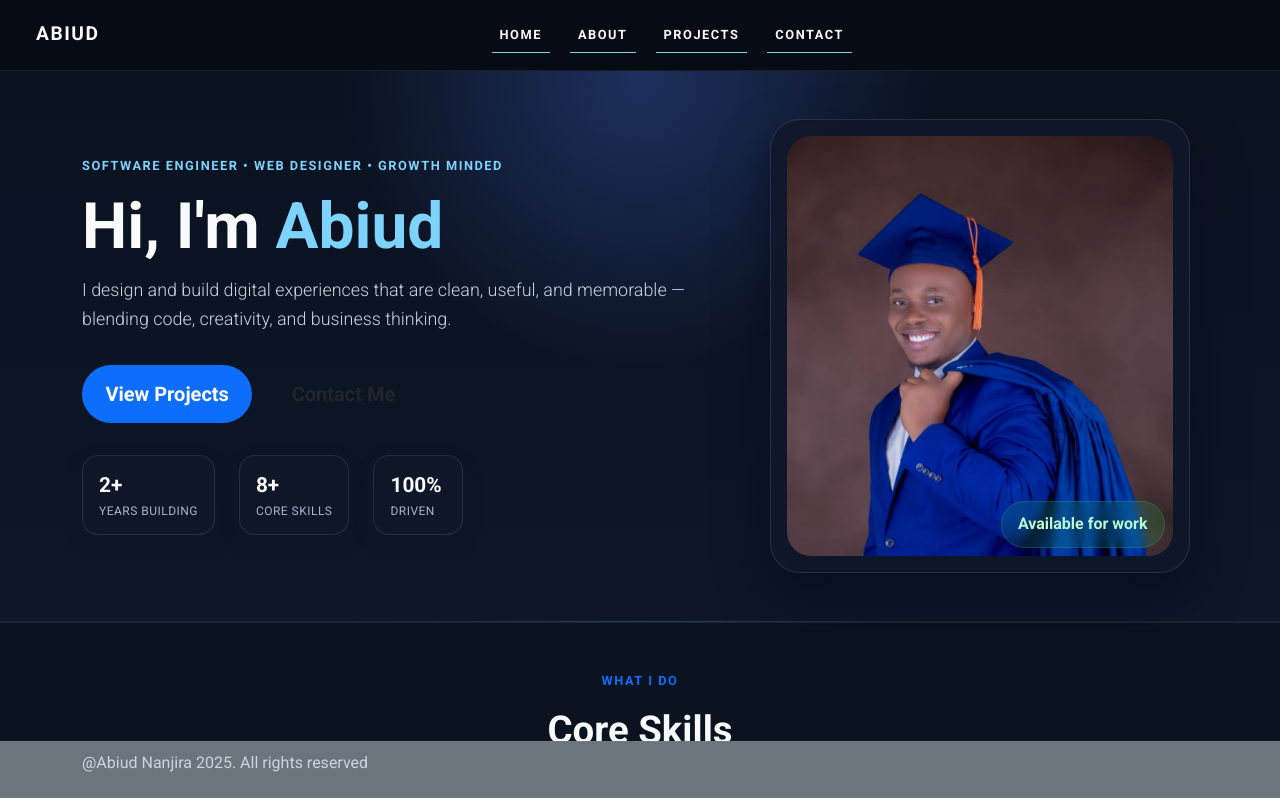
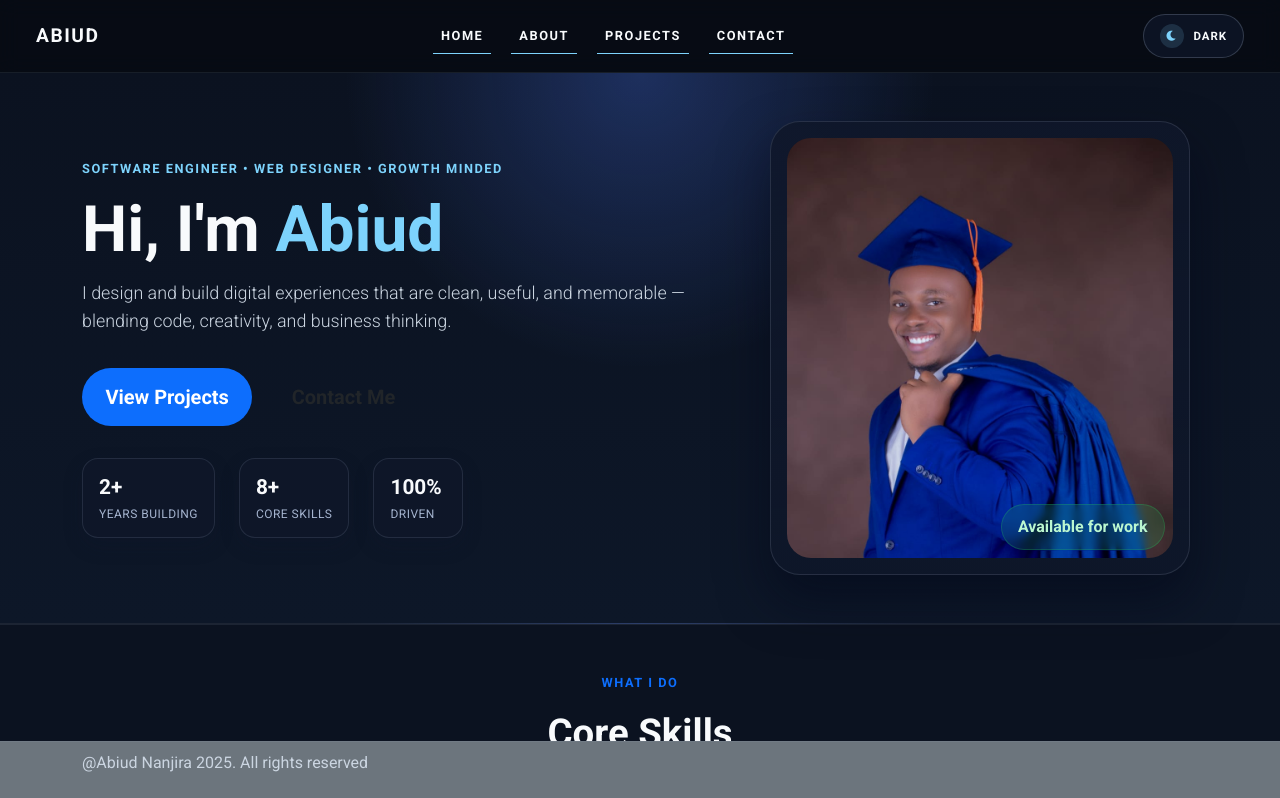
Before and after one commit to ab1uD/My-portfolio, a plain HTML site: page index.html in a window 1280 px wide. Shown: the top 798 px of the page. Drawn offline with nearby package versions, Linux system fonts and the light colour scheme.

```diff
--- a/index.html
+++ b/index.html
@@ -32,6 +32,10 @@
                         </li>
                     </ul>
                 </div>
+                <button id="themeToggle" class="theme-toggle" type="button" aria-label="Toggle dark mode">
+                    <span class="theme-toggle-icon"><i class="fa-solid fa-moon"></i></span>
+                    <span class="theme-toggle-text">Dark</span>
+                </button>
             </div>
         </nav>
     </header>
```
